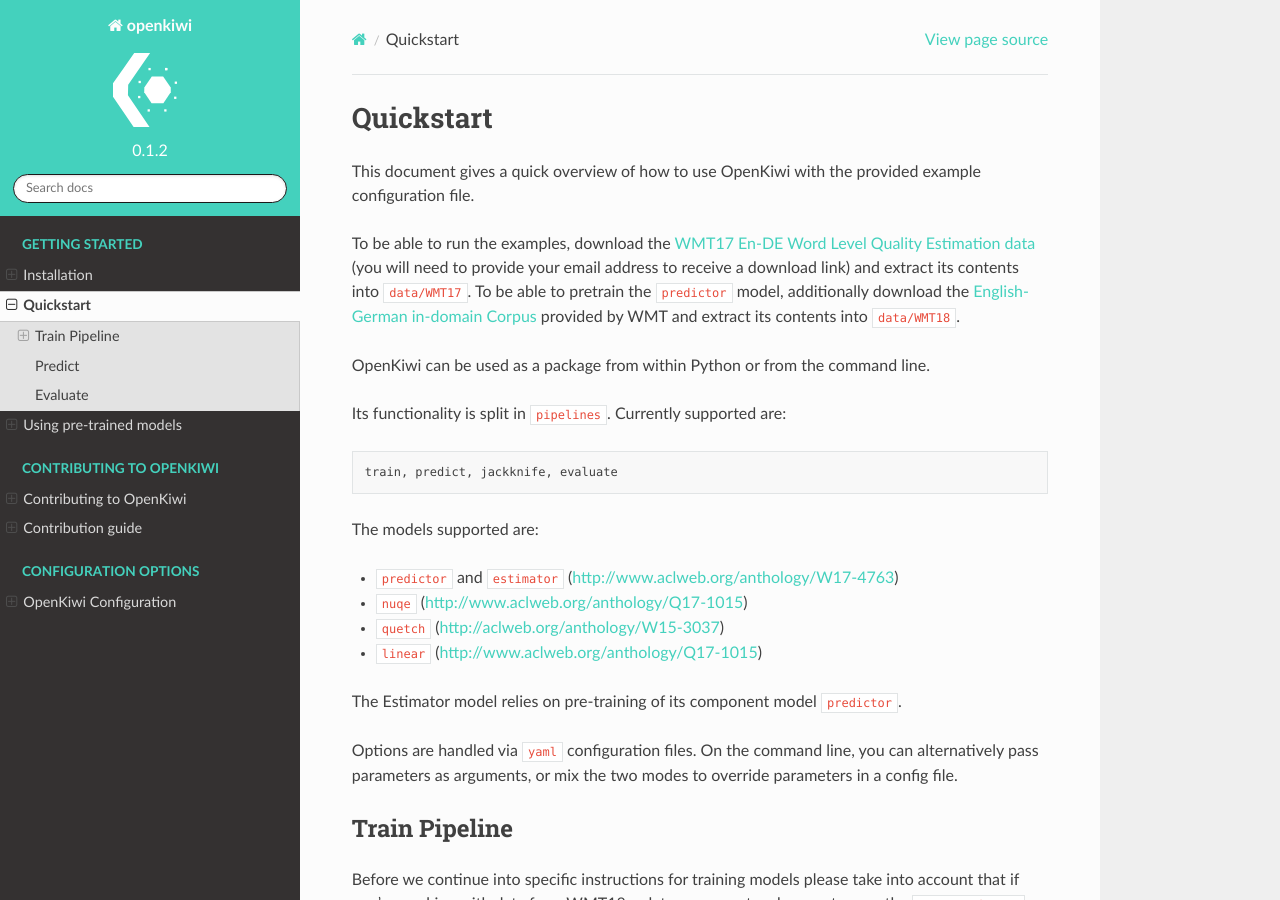
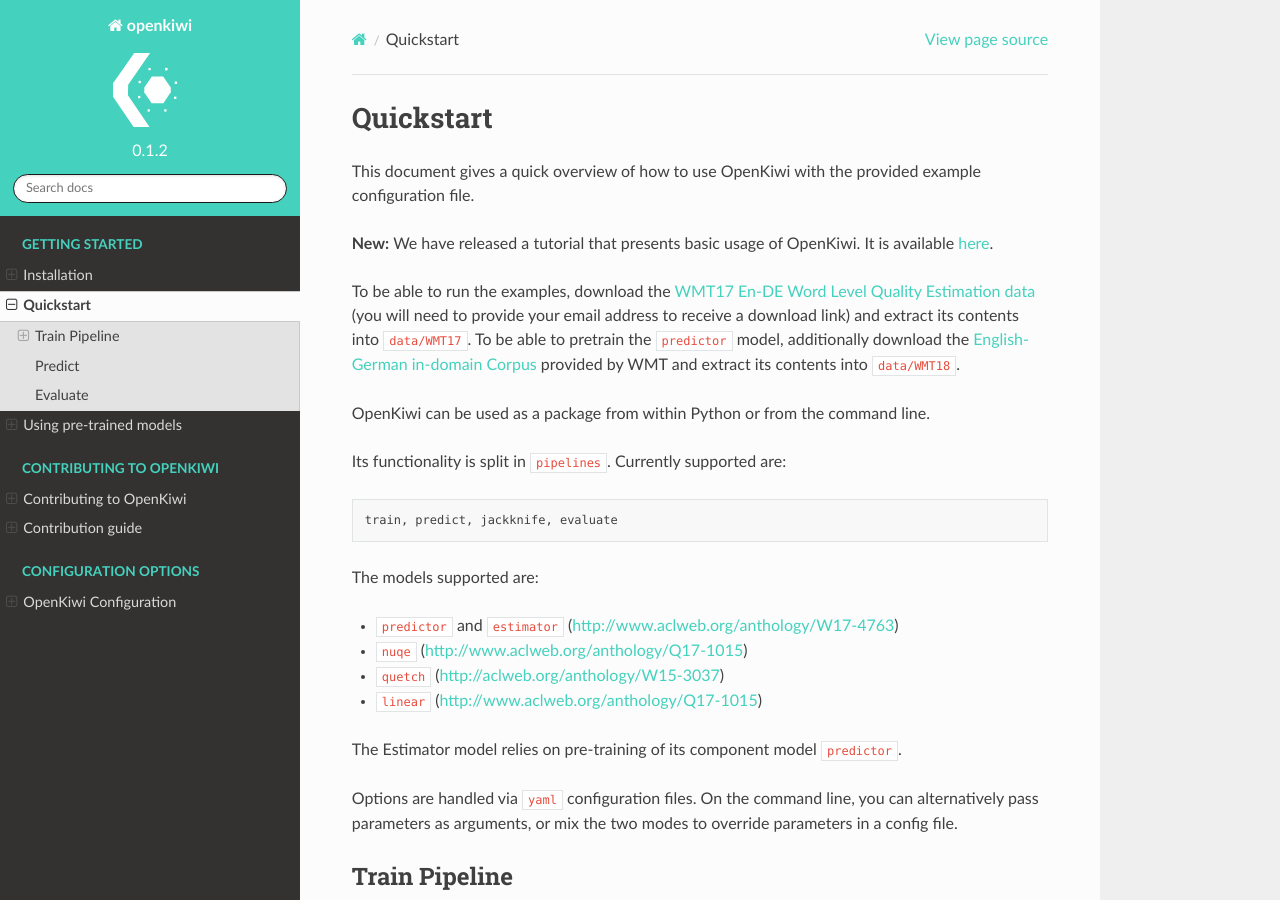
Before and after one commit to Unbabel/OpenKiwi, a Sphinx documentation site: the page built from docs/quickstart.md, in a window 1280 px wide and 900 px high. Built offline with Sphinx 7.4.7 and the Read the Docs theme 2.0.0, drawn with Linux system fonts in a browser that asks for light colours; pages that are not in the unit, such as notebooks, are missing from menus.

Commit message:
Add link to tutorial to README and documentation

```diff
--- a/docs/quickstart.md
+++ b/docs/quickstart.md
@@ -2,6 +2,8 @@
 ## Quickstart
 
 This document gives a quick overview of how to use OpenKiwi with the provided example configuration file.
+
+**New:** We have released a tutorial that presents basic usage of OpenKiwi. It is available [here](https://github.com/Unbabel/KiwiCutter).
 
 To be able to run the examples, download the [WMT17 En-DE Word Level Quality Estimation data](https://lindat.mff.cuni.cz/repository/xmlui/bitstream/handle/11372/LRT-1974/task2_en-de_training-dev.tar.gz) (you will need to provide your email address to receive a download link) and extract its contents into `data/WMT17`. To be able to pretrain the `predictor` model, additionally download the [English-German in-domain Corpus](https://www.quest.dcs.shef.ac.uk/wmt18_files_qe/corpus_en-de.tar.gz) provided by WMT and extract its contents into `data/WMT18`.
 
```
Also changed, not shown: README.md (+2 -0 lines).
